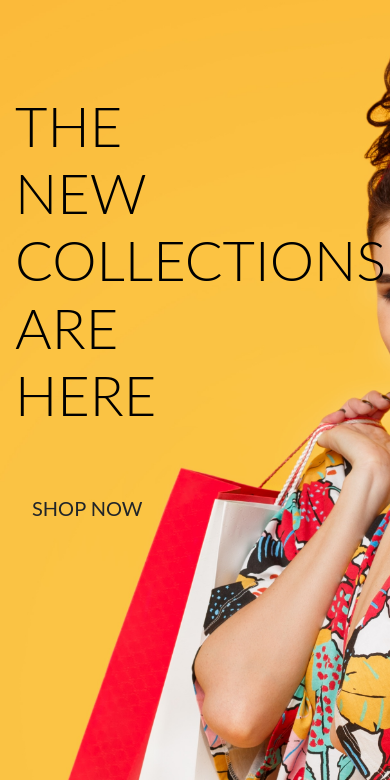
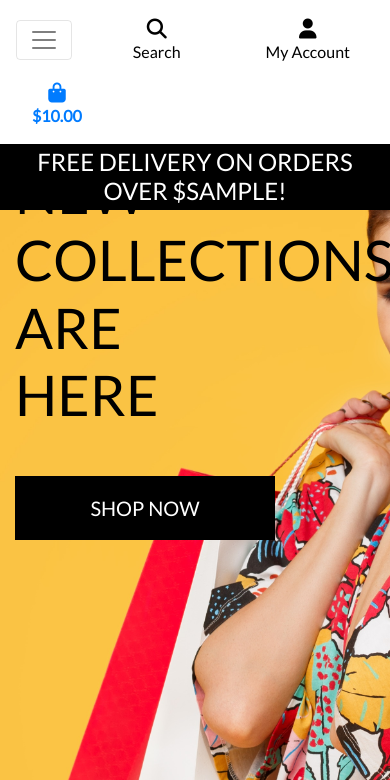
Before and after one commit to mwarddev/boutique_ado_e-commerce, a Django app: template home/templates/home/index.html in a window 390 px wide. Shown: the top 780 px of the page. Run offline with Django 3.2, Linux system fonts and the light colour scheme; the template is opened without the code that fills it: most values are stand-ins (such as "Sample title", 1, 10 or a date in 2020); some libraries are stand-ins or nearby versions.

Commit message:
Add mobile header and main navbar

```diff
--- a/home/templates/home/index.html
+++ b/home/templates/home/index.html
@@ -18,7 +18,7 @@
             </h1>
             <div class="my-5">
                 <h4>
-                    <a href="" class="shop-mow-btn btn btn-lg rounded-0 text-uppercase py-3">Shop Now</a>
+                    <a href="" class="shop-now-button btn btn-lg rounded-0 text-uppercase py-3">Shop Now</a>
                 </h4>
             </div>
         </div>
--- a/static/css/base.css
+++ b/static/css/base.css
@@ -1,4 +1,27 @@
 html {
+    height: 100%;
+}
+
+body {
+    background: url('/media/homepage_background_cropped.jpg') no-repeat center center fixed;
+    background-size: cover;
+    height: calc(100vh - 164px);
+    color: #555;
+    font-family: 'Lato';
+}
+
+/* from Bulma */
+.icon {
+    align-items: center;
+    display: inline-flex;
+    justify-content: center;
+    height: 1.5rem;
+    width: 1.5rem;
+}
+
+.logo-font {
+    text-transform: uppercase;
+}html {
     height: 100%;
 }
 
@@ -56,6 +79,10 @@ body {
     border: 1px solid black !important;
 }
 
+.bg-black {
+    background: #000 !important;
+}
+
 /* -------------------------------- Media Queries */
 
 /* Slightly larger container on xl screens */
@@ -79,3 +106,64 @@ body {
         padding-top: 164px;
     }
 }
+
+.main-logo-link {
+    width: fit-content;
+}
+
+.shop-now-button {
+    background: black;
+    color: white;
+    min-width: 260px;
+}
+
+.btn-black {
+    background: black;
+    color: white;
+}
+
+.shop-now-button:hover,
+.shop-now-button:active,
+.shop-now-button:focus,
+.btn-black:hover,
+.btn-black:active,
+.btn-black:focus {
+    background: #222;
+    color: white;
+}
+
+.text-black {
+    color: #000 !important;
+}
+
+.border-black {
+    border: 1px solid black !important;
+}
+
+.bg-black {
+    background: #000 !important;
+}
+
+/* -------------------------------- Media Queries */
+
+/* Slightly larger container on xl screens */
+@media (min-width: 1200px) {
+  .container {
+    max-width: 80%;
+  }
+}
+
+/* fixed top navbar only on medium and up */
+@media (min-width: 992px) {
+    .fixed-top-desktop-only {
+        position: fixed;
+        top: 0;
+        right: 0;
+        left: 0;
+        z-index: 1030;
+    }
+
+    .header-container {
+        padding-top: 164px;
+    }
+}
--- a/templates/base.html
+++ b/templates/base.html
@@ -15,7 +15,7 @@
 
     {% block corecss %}
         <link rel="stylesheet" href="https://stackpath.bootstrapcdn.com/bootstrap/4.4.1/css/bootstrap.min.css" integrity="sha384-Vkoo8x4CGsO3+Hhxv8T/Q5PaXtkKtu6ug5TOeNV6gBiFeWPGFN9MuhOf23Q9Ifjh" crossorigin="anonymous">
-            <link href="https://fonts.googleapis.com/css2?family=Lato&display=swap">
+        <link rel="stylesheet" href="https://fonts.googleapis.com/css?family=Lato&display=swap">
         <link rel="stylesheet" href="{% static 'css/base.css' %}">
     {% endblock %}
 
@@ -23,10 +23,10 @@
     {% endblock %}
 
     {% block corejs %}
-            <script src="https://code.jquery.com/jquery-3.6.0.min.js" integrity="sha256-/xUj+3OJU5yExlq6GSYGSHk7tPXikynS7ogEvDej/m4=" crossorigin="anonymous"></script>
+        <script src="https://kit.fontawesome.com/46a3eeb20c.js" crossorigin="anonymous"></script>
+        <script src="https://code.jquery.com/jquery-3.4.1.slim.min.js" integrity="sha384-J6qa4849blE2+poT4WnyKhv5vZF5SrPo0iEjwBvKU7imGFAV0wwj1yYfoRSJoZ+n" crossorigin="anonymous"></script>
         <script src="https://cdn.jsdelivr.net/npm/popper.js@1.16.0/dist/umd/popper.min.js" integrity="sha384-Q6E9RHvbIyZFJoft+2mJbHaEWldlvI9IOYy5n3zV9zzTtmI3UksdQRVvoxMfooAo" crossorigin="anonymous"></script>
         <script src="https://stackpath.bootstrapcdn.com/bootstrap/4.4.1/js/bootstrap.min.js" integrity="sha384-wfSDF2E50Y2D1uUdj0O3uMBJnjuUD4Ih7YwaYd1iqfktj0Uod8GCExl3Og8ifwB6" crossorigin="anonymous"></script>
-            <script src="https://kit.fontawesome.com/46a3eeb20c.js" crossorigin="anonymous"></script>
     {% endblock %}
 
     {% block extra_js %}
@@ -39,17 +39,15 @@
         <div id="topnav" class="row bg-white pt-lg-2 d-none d-lg-flex">
             <div class="col-12 col-lg-4 my-auto py-1 py-lg-0 text-center text-lg-left">
                 <a href="{% url 'home' %}" class="nav-link main-logo-link">
-                        <h2 class="logo-font text-black my-0">
-                            <strong>Boutique</strong> Ado
-                        </h2>
+                    <h2 class="logo-font text-black my-0"><strong>Boutique</strong> Ado</h2>
                 </a>
             </div>
             <div class="col-12 col-lg-4 my-auto py-1 py-lg-0">
                 <form method="GET" action="">
                     <div class="input-group w-100">
-                            <input type="text" name="q" placeholder="Search our site" class="form-control border border-black rounded-0">
+                        <input class="form-control border border-black rounded-0" type="text" name="q" placeholder="Search our site">
                         <div class="input-group-append">
-                                <button class="form-control btn btn-black border border-black-rounded-0" type="submit">
+                            <button class="form-control btn btn-black border border-black rounded-0" type="submit">
                                 <span class="icon">
                                     <i class="fas fa-search"></i>
                                 </span>
@@ -61,12 +59,10 @@
             <div class="col-12 col-lg-4 my-auto py-1 py-lg-0">
                 <ul class="list-inline list-unstyled text-center text-lg-right my-0">
                     <li class="list-inline-item dropdown">
-                            <a href="#" class="text-black nav-link" id="user-options" data-toggle="dropdown" aria-haspopup="true" aria-expanded="false">
+                        <a class="text-black nav-link" href="#" id="user-options" data-toggle="dropdown" aria-haspopup="true" aria-expanded="false">
                             <div class="text-center">
-                                    <div>
-                                        <i class="fas fa-user fa-lg"></i>
+                                <div><i class="fas fa-user fa-lg"></i></div>
                                 <p class="my-0">My Account</p>
-                                    </div>
                             </div>
                         </a>
                         <div class="dropdown-menu border-0" aria-labelledby="user-options">
@@ -85,12 +81,10 @@
                     <li class="list-inline-item">
                         <a class="{% if grand_total %}text-info font-weight-bold{% else %}text-black{% endif %} nav-link" href="">
                             <div class="text-center">
-                                    <div>
-                                        <i class="fas fa-shopping-bag fa-lg"></i>
-                                    </div>
+                                <div><i class="fas fa-shopping-bag fa-lg"></i></div>
                                 <p class="my-0">
                                     {% if grand_total %}
-                                            £{{ grand_total | floatformat:2 }}
+                                        £{{ grand_total|floatformat:2 }}
                                     {% else %}
                                         £0.00
                                     {% endif %}
@@ -99,6 +93,20 @@
                         </a>
                     </li>
                 </ul>
+            </div>
+        </div>
+        <div class="row bg-white">
+            <nav class="navbar navbar-expand-lg navbar-light w-100">
+                <button class="navbar-toggler" type="button" data-toggle="collapse" data-target="#main-nav" aria-controls="main-nav" aria-expanded="false" aria-label="Toggle navigation">
+                    <span class="navbar-toggler-icon"></span>
+                </button>
+                {% include 'includes/mobile-top-header.html' %}
+                {% include 'includes/main-nav.html' %}
+            </nav>
+        </div>
+        <div id="delivery-banner" class="row text-center">
+            <div class="col bg-black text-white">
+                <h4 class="logo-font my-1">Free delivery on orders over ${{ free_shipping_threshold }}!</h4>
             </div>
         </div>
     </header>
--- /dev/null
+++ b/templates/includes/main-nav.html
@@ -0,0 +1,50 @@
+<div class="collapse navbar-collapse" id="main-nav">
+    <ul class="navbar-nav w-auto mx-auto">
+        <li class="nav-item dropdown">
+            <a class="logo-font font-weight-bold nav-link text-black mr-5" href="#" id="all-products-link" data-toggle="dropdown" aria-haspopup="true" aria-expanded="false">
+                All Products
+            </a>
+            <div class="dropdown-menu border-0" aria-labelledby="all-products-link">
+                <a href="" class="dropdown-item">By Price</a>
+                <a href="" class="dropdown-item ">By Rating</a>
+                <a href="" class="dropdown-item ">By Category</a>
+                <a href="" class="dropdown-item">All Products</a>
+            </div>
+        </li>
+
+        <li class="nav-item dropdown">
+            <a class="logo-font font-weight-bold nav-link text-black mr-5" href="#" id="clothing-link" data-toggle="dropdown" aria-haspopup="true" aria-expanded="false">
+                Clothing
+            </a>
+            <div class="dropdown-menu border-0" aria-labelledby="clothing-link">
+                <a href="" class="dropdown-item">Activewear &amp; Essentials</a>
+                <a href="" class="dropdown-item">Jeans</a>
+                <a href="" class="dropdown-item">Shirts</a>
+                <a href="" class="dropdown-item">All Clothing</a>
+            </div>
+        </li>
+
+        <li class="nav-item dropdown">
+            <a class="logo-font font-weight-bold nav-link text-black mr-5" href="#" id="homeware-link" data-toggle="dropdown" aria-haspopup="true" aria-expanded="false">
+                Homeware
+            </a>
+            <div class="dropdown-menu border-0" aria-labelledby="homeware-link">
+                <a href="" class="dropdown-item">Bed &amp; Bath</a>
+                <a href="" class="dropdown-item">Kitchen &amp; Dining</a>
+                <a href="" class="dropdown-item">All Homeware</a>
+            </div>
+        </li>
+
+        <li class="nav-item dropdown">
+            <a class="logo-font font-weight-bold nav-link text-black" href="#" id="specials-link" data-toggle="dropdown" aria-haspopup="true" aria-expanded="false">
+                Special Offers
+            </a>
+            <div class="dropdown-menu border-0" aria-labelledby="specials-link">
+                <a href="" class="dropdown-item">New Arrivals</a>
+                <a href="" class="dropdown-item">Deals</a>
+                <a href="" class="dropdown-item">Clearance</a>
+                <a href="" class="dropdown-item">All Specials</a>
+            </div>
+        </li>
+    </ul>
+</div>
--- /dev/null
+++ b/templates/includes/mobile-top-header.html
@@ -0,0 +1,56 @@
+<li class="list-inline-item">
+    <a class="text-black nav-link d-block d-lg-none" href="#" id="mobile-search" data-toggle="dropdown" aria-haspopup="true" aria-expanded="false">
+        <div class="text-center">
+            <div><i class="fas fa-search fa-lg"></i></div>
+            <p class="my-0">Search</p>
+        </div>
+    </a>
+    <div class="dropdown-menu border-0 w-100 p-3 rounded-0 my-0" aria-labelledby="mobile-search">
+        <form class="form" method="GET" action="">
+            <div class="input-group w-100">
+                <input class="form-control border border-black rounded-0" type="text" name="q" placeholder="Search our site">
+                <div class="input-group-append">
+                    <button class="form-control form-control btn btn-black border border-black rounded-0" type="submit">
+                        <span class="icon">
+                            <i class="fas fa-search"></i>
+                        </span>
+                    </button>
+                </div>
+            </div>
+        </form>
+    </div>
+</li>
+<li class="list-inline-item dropdown">
+    <a class="text-black nav-link d-block d-lg-none" href="#" id="user-options" data-toggle="dropdown" aria-haspopup="true" aria-expanded="false">
+        <div class="text-center">
+            <div><i class="fas fa-user fa-lg"></i></div>
+            <p class="my-0">My Account</p>
+        </div>
+    </a>
+    <div class="dropdown-menu border-0" aria-labelledby="user-options">
+        {% if request.user.is_authenticated %}
+            {% if request.user.is_superuser %}
+                <a href="{% url 'account_logout' %}" class="dropdown-item">Product Management</a>
+            {% endif %}
+            <a href="{% url 'profile' %}" class="dropdown-item">My Profile</a>
+            <a href="{% url 'account_logout' %}" class="dropdown-item">Logout</a>
+        {% else %}
+            <a href="{% url 'account_signup' %}" class="dropdown-item">Register</a>
+            <a href="{% url 'account_login' %}" class="dropdown-item">Login</a>
+        {% endif %}
+    </div>
+</li>
+<li class="list-inline-item">
+    <a class="{% if grand_total %}text-primary font-weight-bold{% else %}text-black{% endif %} nav-link d-block d-lg-none" href="">
+        <div class="text-center">
+            <div><i class="fas fa-shopping-bag fa-lg"></i></div>
+            <p class="my-0">
+                {% if grand_total %}
+                    ${{ grand_total|floatformat:2 }}
+                {% else %}
+                    $0.00
+                {% endif %}
+            </p>
+        </div>
+    </a>
+</li>
```
Lines whose indentation alone changed are shown as unchanged.
